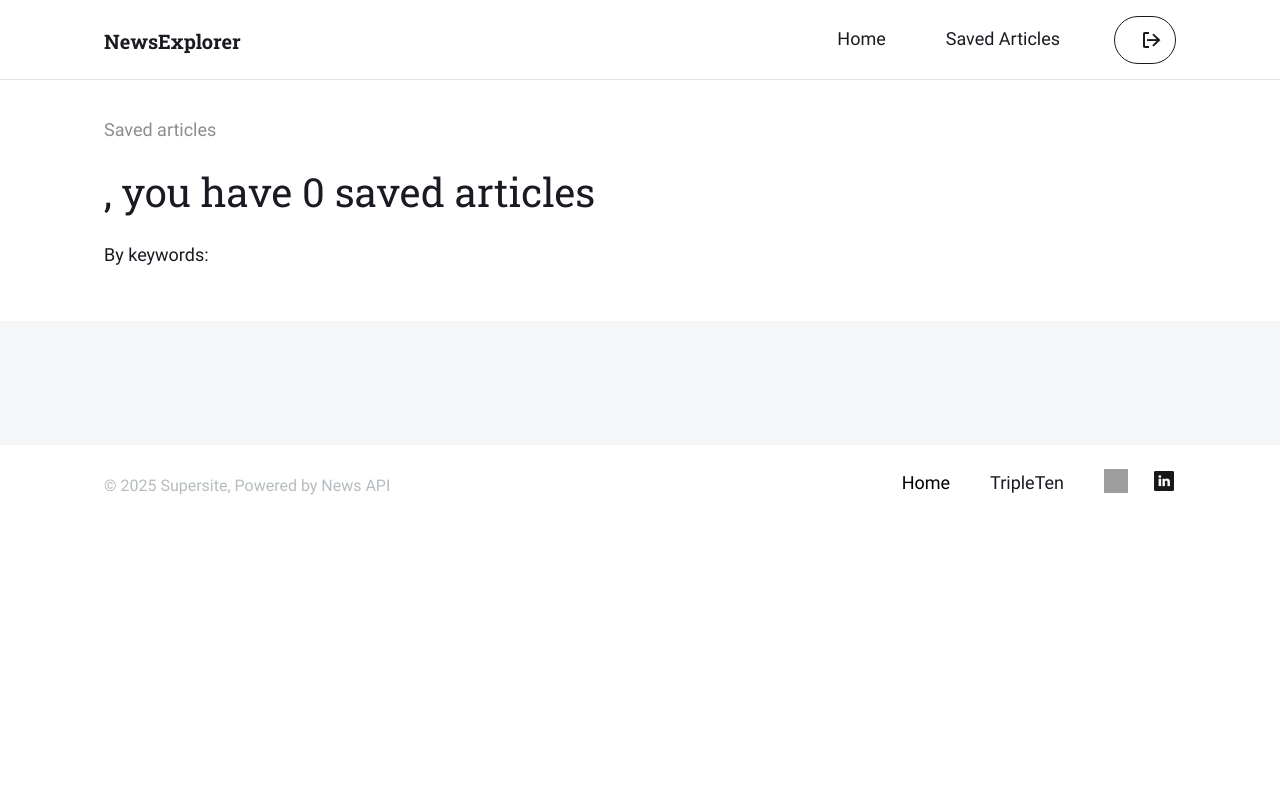
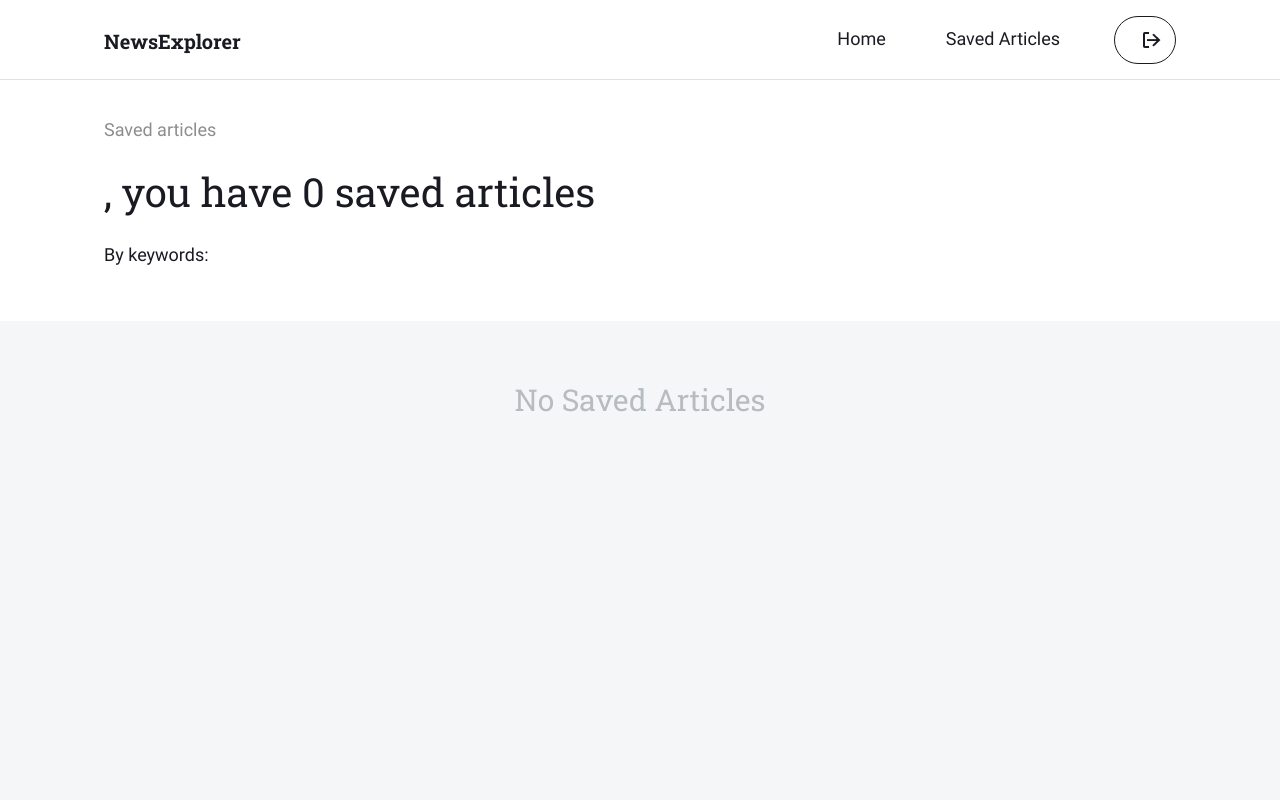
Before and after one commit to jraebowen/news-explorer-frontend, a React (Vite) app: page /saved-news in a window 1280 px wide. Shown: the top 800 px of the page. Built offline with nearby package versions, Linux system fonts and the light colour scheme; grey boxes are pictures that could not be loaded.

Commit message:
adding nothing found message

```diff
--- a/src/components/NewsCardList/NewsCardList.css
+++ b/src/components/NewsCardList/NewsCardList.css
@@ -14,6 +14,23 @@
 .news__saved-news {
   background-color: #f5f6f7;
   padding: 62px 102px;
+  min-height: 100vh;
+}
+
+.news-card-list__no-match {
+  color: #b6bcbf;
+  font-family: "Roboto Slab", "Times New Roman", Times, serif;
+  font-size: 30px;
+  text-align: center;
+  margin: 0;
+}
+
+.news-card-list__no-saved {
+  color: #b6bcbf;
+  font-family: "Roboto Slab", "Times New Roman", Times, serif;
+  font-size: 30px;
+  text-align: center;
+  margin: 0;
 }
 
 @media screen and (max-width: 1130px) {
--- a/src/components/NewsCardList/NewsCardList.jsx
+++ b/src/components/NewsCardList/NewsCardList.jsx
@@ -19,6 +19,13 @@ function NewsCardList({
       className={`news ${isHomePage ? "news__home" : "news__saved-news"}`}
     >
       <ul className="news-card-list">
+        {isHomePage && renderedArticles.length === 0 && (
+          <p className="news-card-list__no-match">Nothing Found</p>
+        )}
+        {!isHomePage && savedArticles.length === 0 && (
+          <p className="news-card-list__no-saved">No Saved Articles</p>
+        )}
+
         {isHomePage &&
           renderedArticles.map((item) => {
             return (
```
